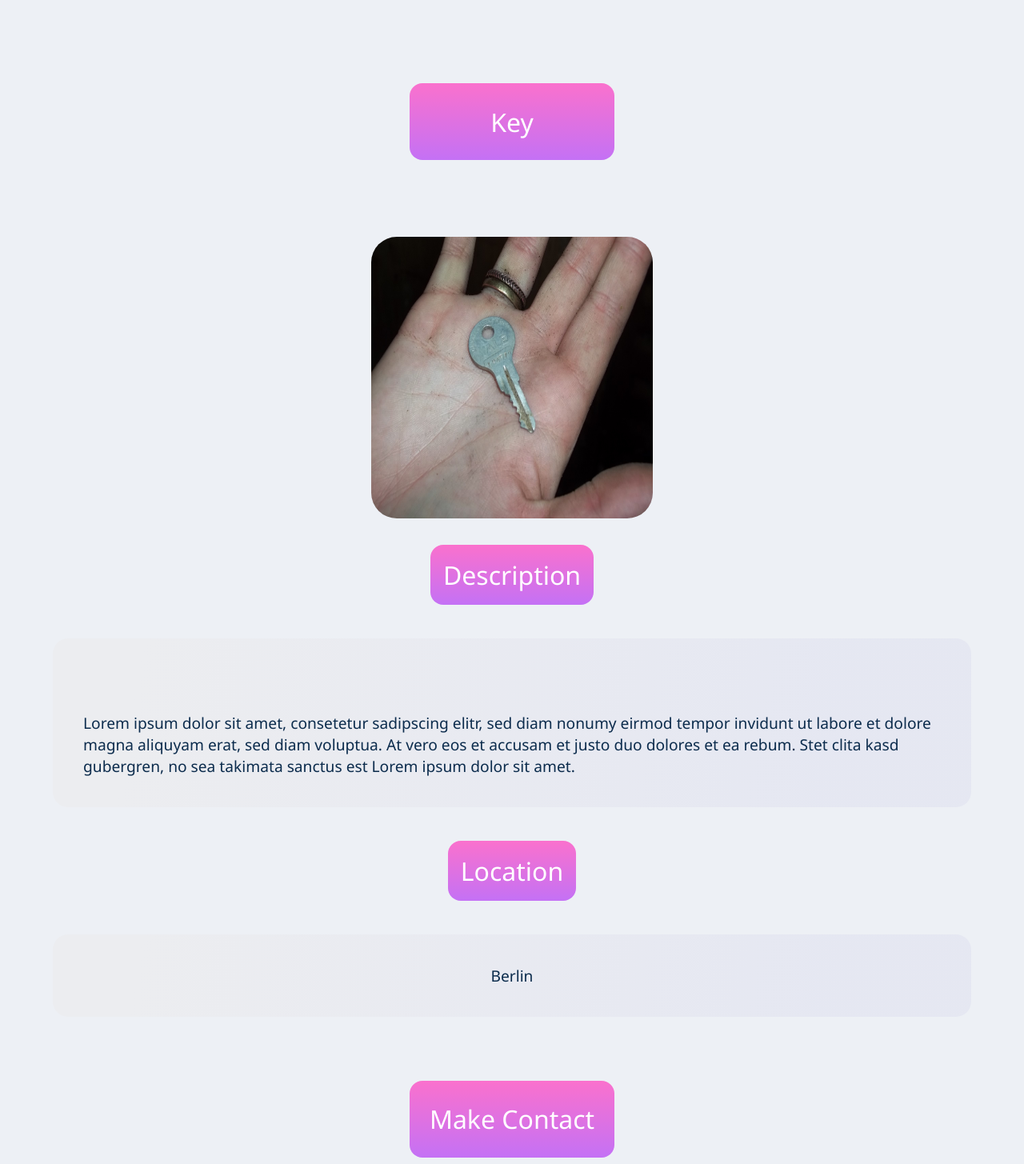
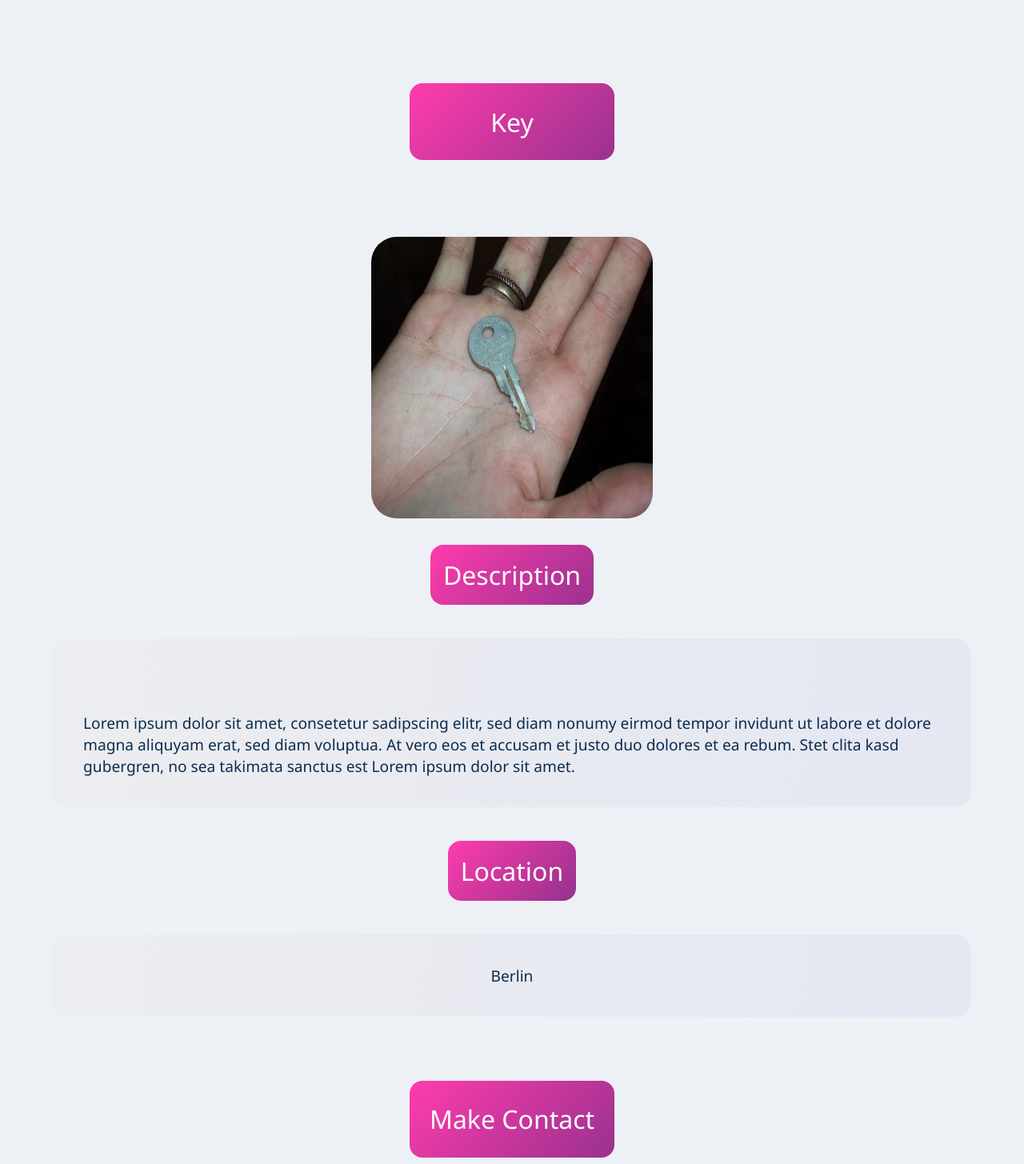
Before and after one commit to JannikUekoetter/capstone-project, a Next.js app: page /details/lost/1 in a window 1280 px wide. Shown: the whole page at 80% size. Built offline with nearby package versions, Linux system fonts and the light colour scheme.

Commit message:
more styling changes

```diff
--- a/pages/details/lost/[id].js
+++ b/pages/details/lost/[id].js
@@ -63,7 +63,12 @@ const DescriptionHeadline = styled.p`
   border-radius: 0.5em;
   transition: ease-out 0.9s;
   outline: none;
-  background-image: linear-gradient(to top, #c471f5 0%, #fa71cd 100%);
+  background-image: linear-gradient(
+    -225deg,
+    #ff3cac 0%,
+    #562b7c 52%,
+    #2b86c5 100%
+  );
   background-size: 400%;
   background-position: 0% 0%;
   font-size: 2em;
@@ -80,7 +85,12 @@ const StyledLocationHeadline = styled.p`
   border-radius: 0.5em;
   transition: ease-out 0.9s;
   outline: none;
-  background-image: linear-gradient(to top, #c471f5 0%, #fa71cd 100%);
+  background-image: linear-gradient(
+    -225deg,
+    #ff3cac 0%,
+    #562b7c 52%,
+    #2b86c5 100%
+  );
   background-size: 400%;
   background-position: 0% 0%;
   font-size: 2em;
@@ -128,7 +138,12 @@ const StyledButton = styled.button`
   border-radius: 0.5em;
   transition: ease-out 0.9s;
   outline: none;
-  background-image: linear-gradient(to top, #c471f5 0%, #fa71cd 100%);
+  background-image: linear-gradient(
+    -225deg,
+    #ff3cac 0%,
+    #562b7c 52%,
+    #2b86c5 100%
+  );
   background-size: 400%;
   background-position: 0% 0%;
   font-size: 2em;
@@ -150,7 +165,12 @@ const StyledHeadline = styled.button`
   border-radius: 0.5em;
   transition: ease-out 0.9s;
   outline: none;
-  background-image: linear-gradient(to top, #c471f5 0%, #fa71cd 100%);
+  background-image: linear-gradient(
+    -225deg,
+    #ff3cac 0%,
+    #562b7c 52%,
+    #2b86c5 100%
+  );
   background-size: 400%;
   background-position: 0% 0%;
   font-size: 2em;
```
Also changed, not shown: components/Forms/AddLostItem.js (+15 -3 lines), components/Search/SearchLost.js (+3 -25 lines), pages/details/found/[id].js (+14 -5 lines), pages/index.js (+26 -5 lines).
